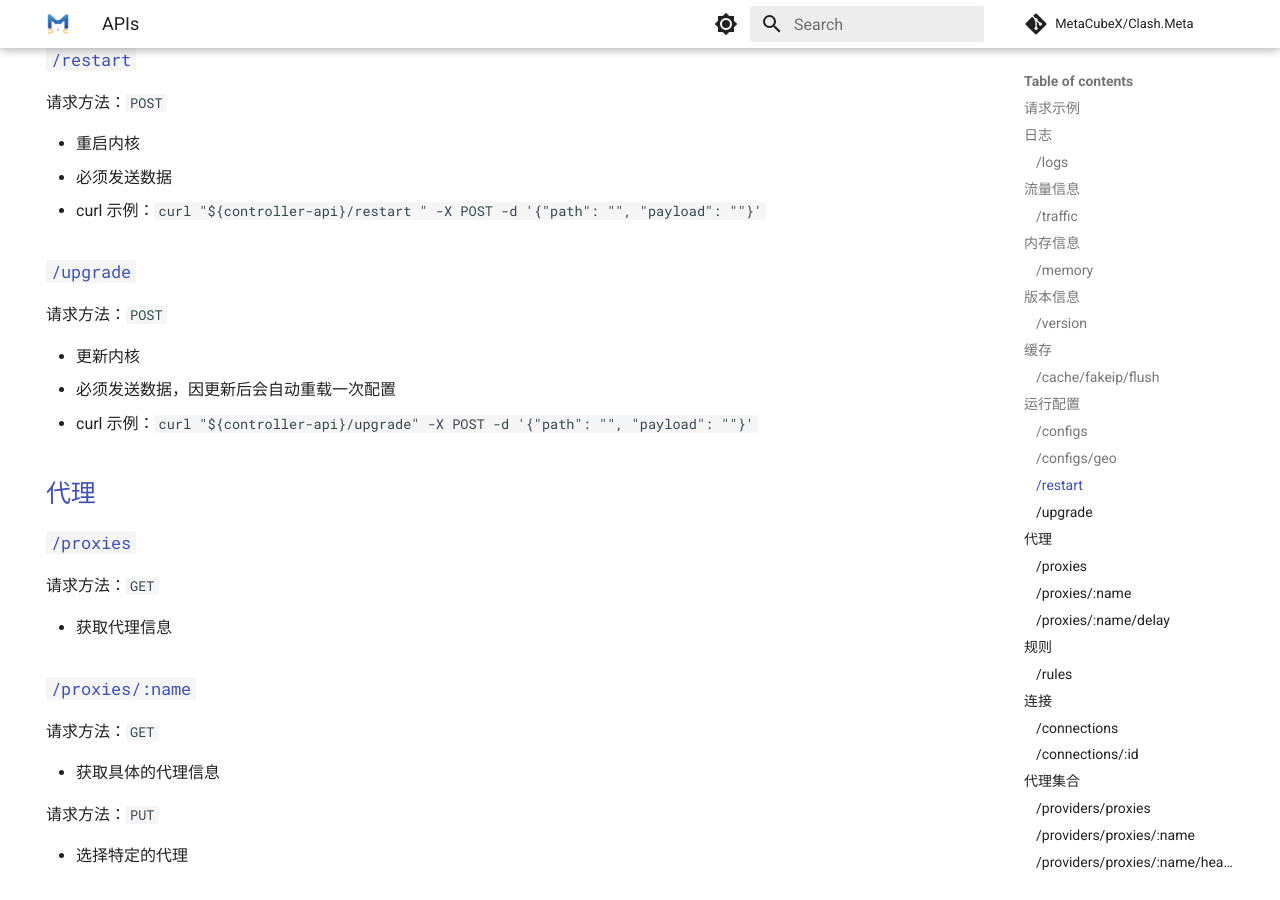
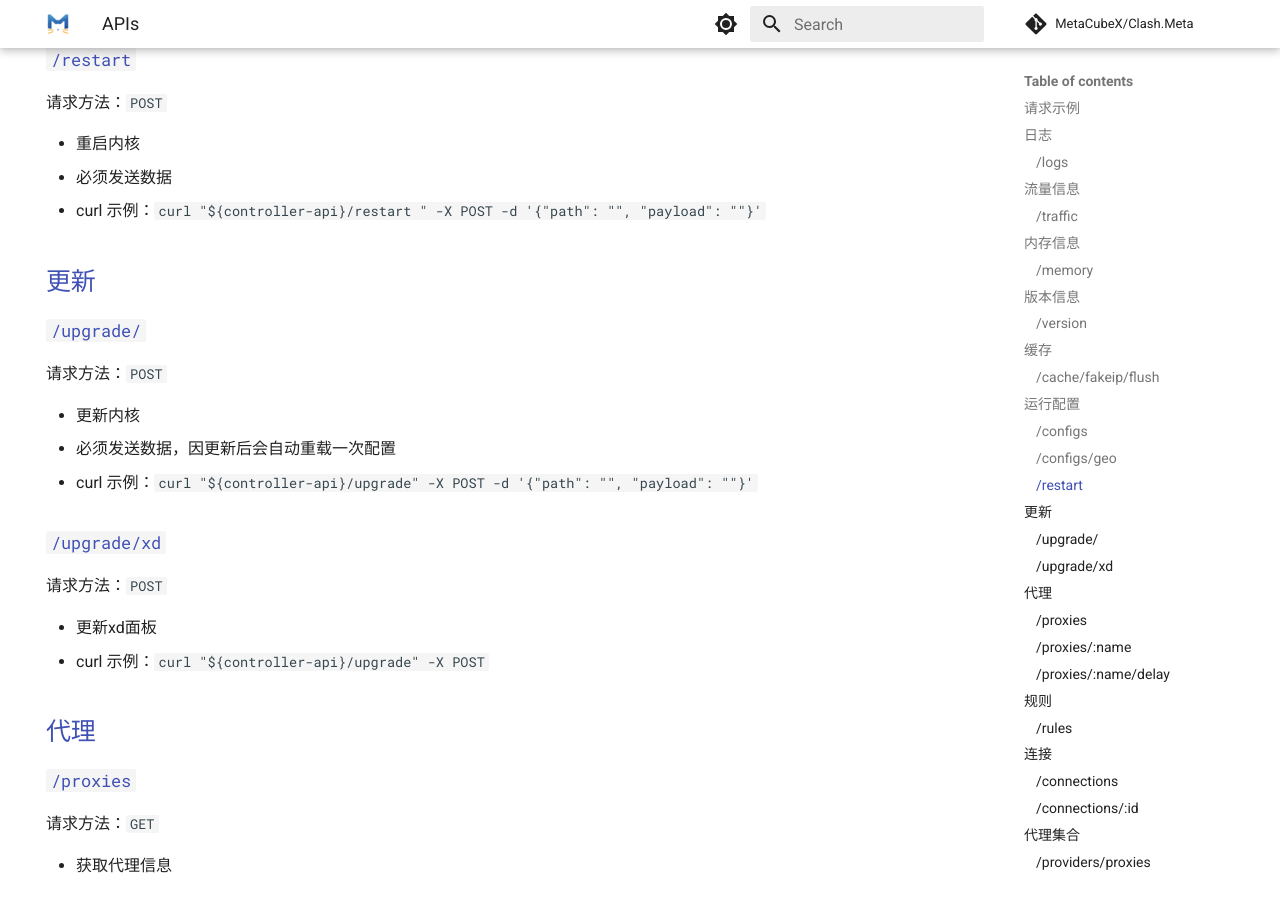
Before and after one commit to MetaCubeX/Meta-Docs, an MkDocs documentation site: the page built from docs/api/index.md, in a window 1280 px wide and 900 px high, scrolled down 2115 px. Built offline with MkDocs 1.6.1 and Material for MkDocs 9.7.7, drawn with Linux system fonts in a browser that asks for light colours; comment, search, counter and statistics services are not loaded.

Commit message:
Update index.md

```diff
--- a/docs/api/index.md
+++ b/docs/api/index.md
@@ -89,13 +89,22 @@ curl 示例 `curl -H 'Authorization: Bearer ${secret}'  http://${controller-api}
 - 必须发送数据
 - curl 示例：`curl "${controller-api}/restart " -X POST -d '{"path": "", "payload": ""}'`
 
-### `/upgrade`
+## 更新
+
+### `/upgrade/`
 
 请求方法：`POST`
 
 - 更新内核
 - 必须发送数据，因更新后会自动重载一次配置
 - curl 示例：`curl "${controller-api}/upgrade" -X POST -d '{"path": "", "payload": ""}'`
+
+### `/upgrade/xd`
+
+请求方法：`POST`
+
+- 更新xd面板
+- curl 示例：`curl "${controller-api}/upgrade" -X POST `
 
 ## 代理
 
```
